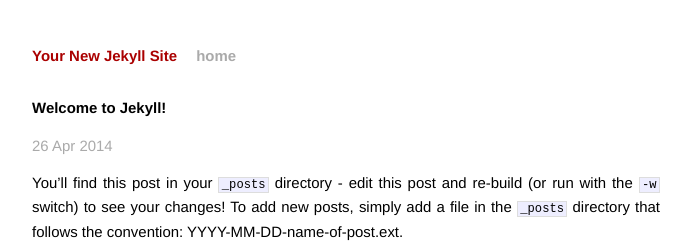
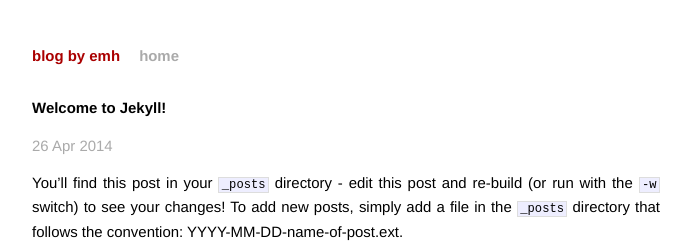
Before and after one commit to emh/emh.github.io, a Jekyll site: the page built from blog/_posts/2014-04-26-welcome-to-jekyll.markdown, in a window 1280 px wide. Shown: the top 243 px of the page, without its empty margins (294-985 px from the left). Built offline with Jekyll 4.4.1, drawn with Linux system fonts in a browser that asks for light colours; Markdown is read by kramdown in place of the engine named in the settings.

```diff
--- a/blog/_config.yml
+++ b/blog/_config.yml
@@ -1,3 +1,3 @@
-name: Your New Jekyll Site
-markdown: redcarpet
+name: blog by emh
+markdown: kramdown
 pygments: true
--- a/blog/index.html
+++ b/blog/index.html
@@ -1,6 +1,6 @@
 ---
 layout: default
-title: Your New Jekyll Site
+title: Evan Haveman: Blog
 ---
 
 <div id="home">
```
